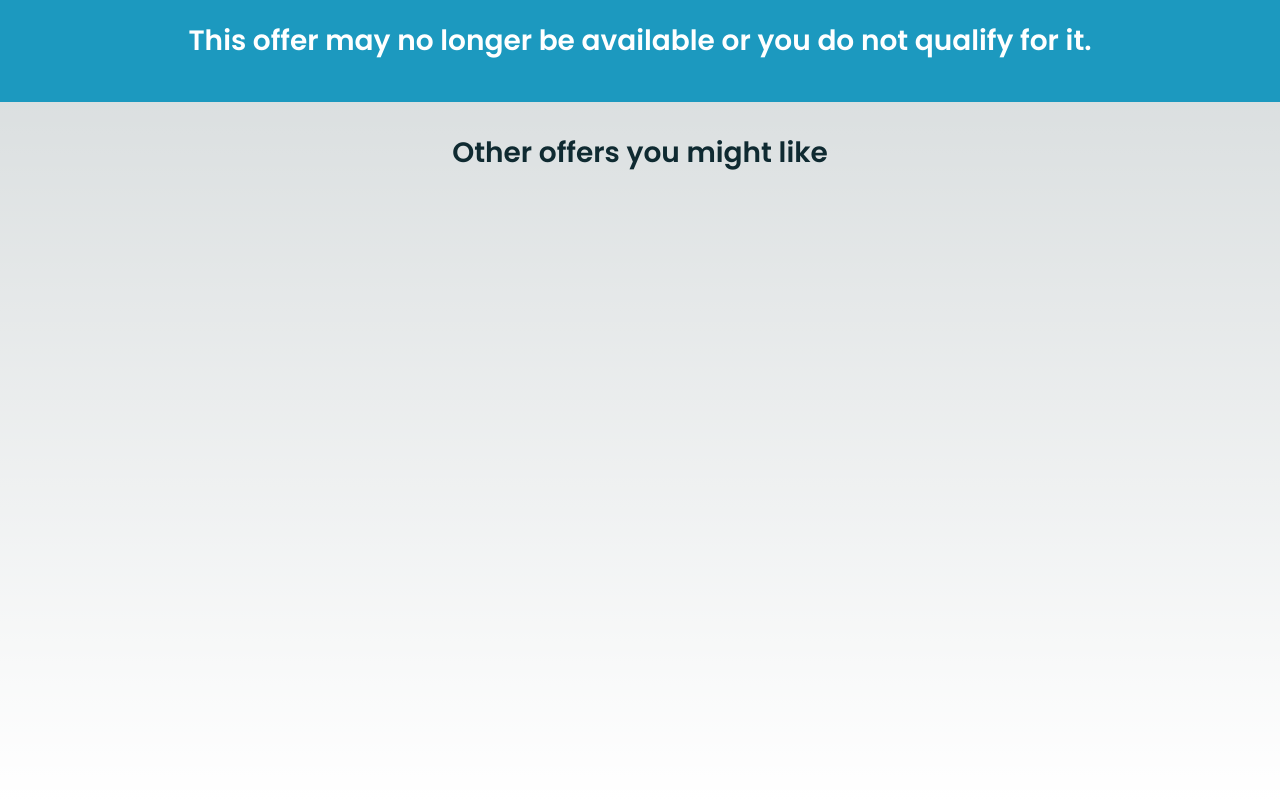
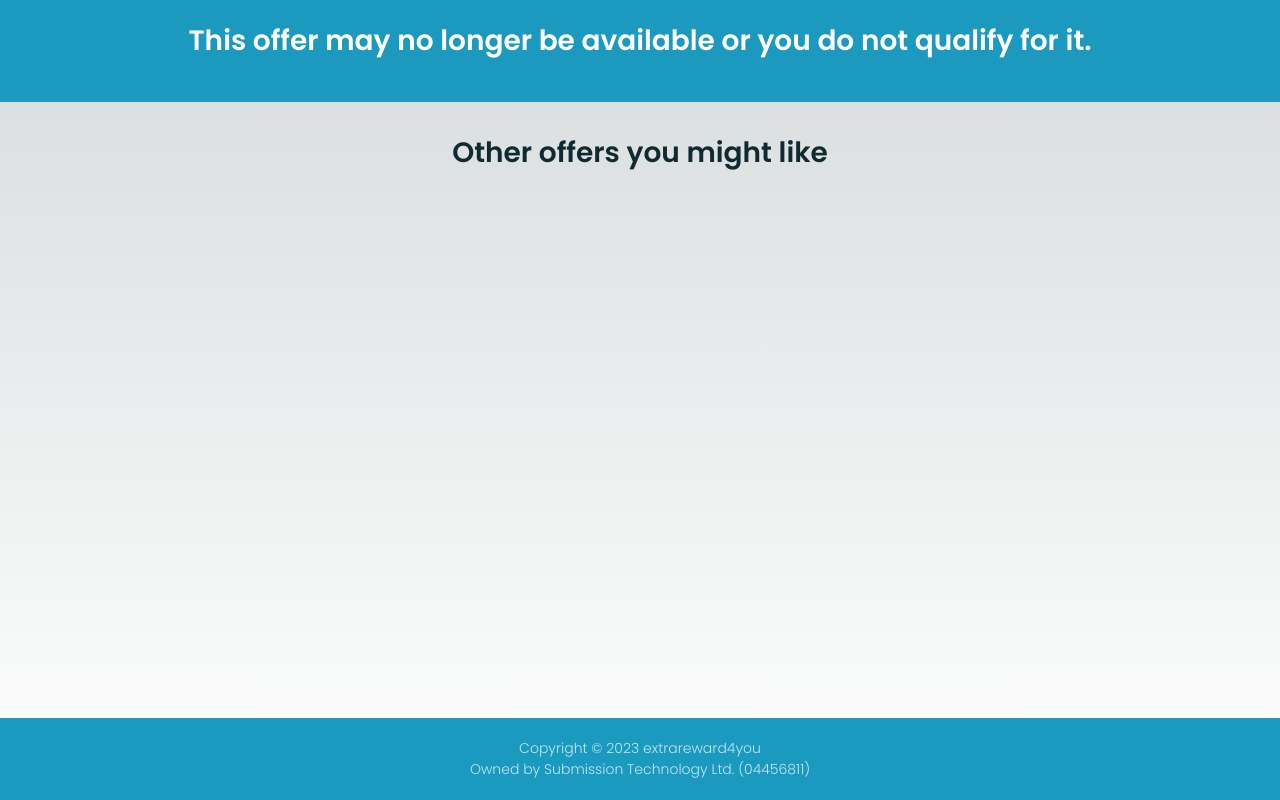
Before and after one commit to Sub-Tech/cake-offer-redirect, a Next.js app: page / in a window 1280 px wide. Built offline with nearby package versions, Linux system fonts and the light colour scheme.

Commit message:
Adding footer #NADZ-13

```diff
--- a/src/pages/index.js
+++ b/src/pages/index.js
@@ -96,6 +96,10 @@ d.addEventListener('DOMContentLoaded',function(){(k.adsbyadzuki=k.adsbyadzuki||[
                         Return To Site
                     </a> : null }
                 </main>
+                <div className={styles.footer}>
+                    <p>Copyright © {new Date().getFullYear()} extrareward4you</p>
+                    <p>Owned by Submission Technology Ltd. (04456811)</p>
+                </div>
             </div>
         </>
     )
--- a/src/styles/Home.module.css
+++ b/src/styles/Home.module.css
@@ -1,10 +1,14 @@
 .body {
     min-height: 100vh;
+    display: flex;
+    flex-direction: column;
 }
+
 .headerText {
     font-size: 28px;
     color: white;
 }
+
 .offersHeaderText {
     font-size: 28px;
     color: #0f2a31;
@@ -19,9 +23,10 @@
 .main {
     max-width: 1400px;
     width: 100%;
-    margin:0 auto;
+    margin: 0 auto;
     text-align: center;
-    padding: 30px 0 ;
+    padding: 30px 0;
+    flex: 1;
 }
 
 .logo {
@@ -38,3 +43,11 @@
     display: inline-block;
     font-size: 20px;
 }
+
+.footer {
+    background: #1b9ac0;
+    text-align: center;
+    padding: 20px;
+    font-size: 14px;
+    color: #ffffffbd;
+}
```
